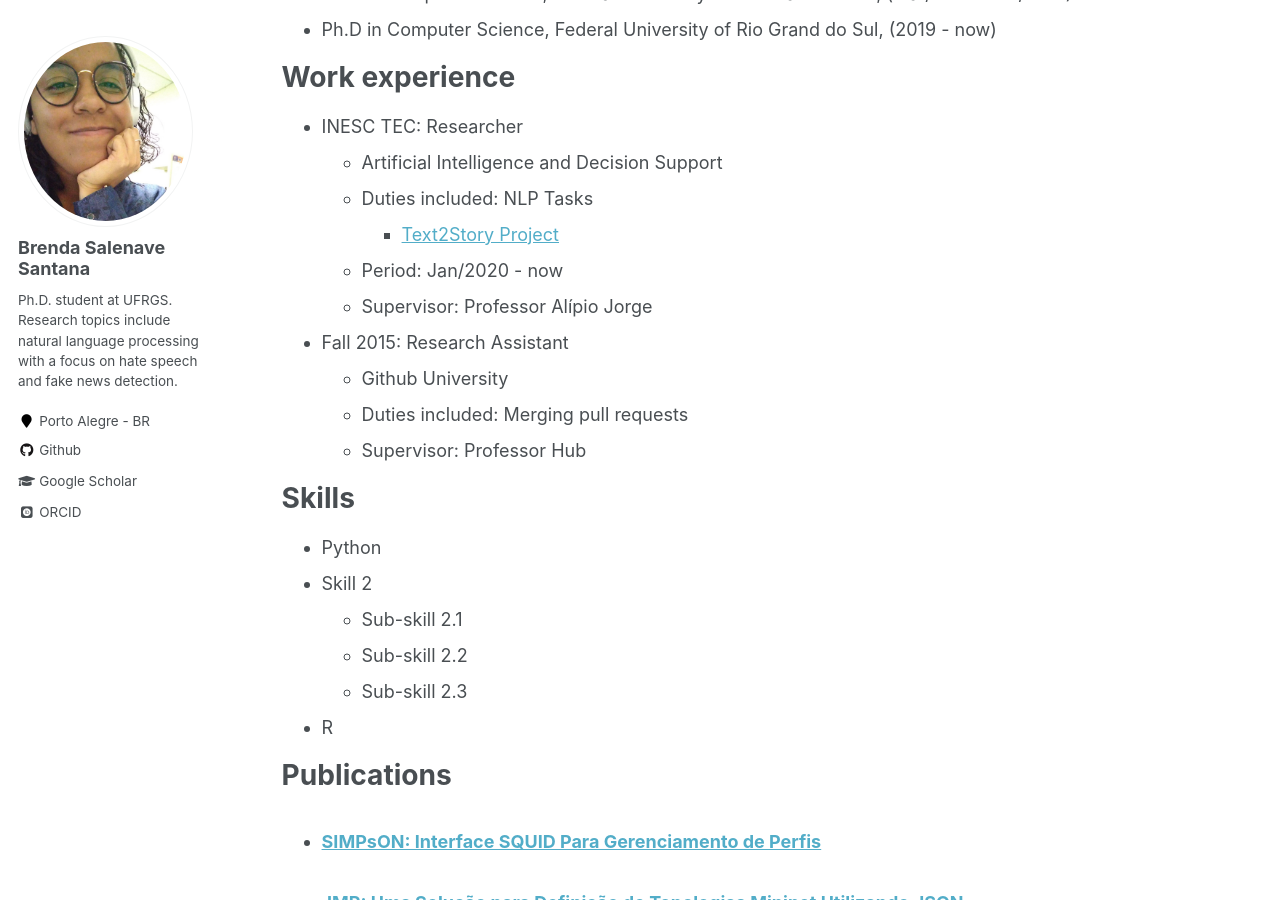
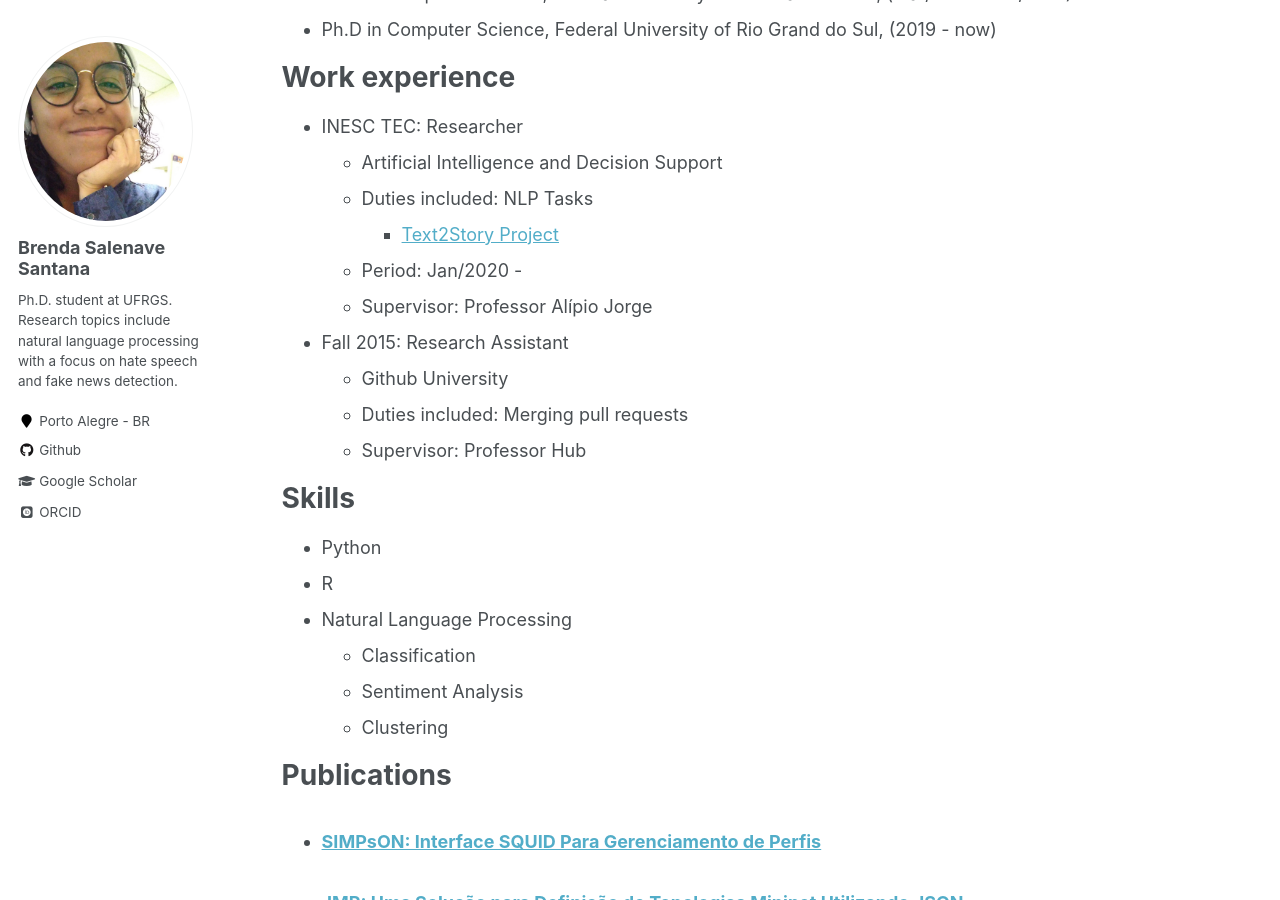
Before and after one commit to brendasalenave/brendasalenave.github.io, a Jekyll site: the page built from _pages/cv.md, in a window 1280 px wide and 900 px high, scrolled down 268 px. Built offline with Jekyll 4.4.1, drawn with Linux system fonts in a browser that asks for light colours; some web fonts are replaced.

Commit message:
Update cv.md

```diff
--- a/_pages/cv.md
+++ b/_pages/cv.md
@@ -21,7 +21,7 @@ Work experience
   * Artificial Intelligence and Decision Support
   * Duties included: NLP Tasks
     * [Text2Story Project](https://text2story.inesctec.pt)
-  * Period: Jan/2020 - now
+  * Period: Jan/2020 -
   * Supervisor: Professor Alípio Jorge
 
 * Fall 2015: Research Assistant
@@ -32,11 +32,11 @@ Work experience
 Skills
 ======
 * Python
-* Skill 2
-  * Sub-skill 2.1
-  * Sub-skill 2.2
-  * Sub-skill 2.3
 * R
+* Natural Language Processing
+  * Classification
+  * Sentiment Analysis
+  * Clustering
 
 Publications
 ======
```
